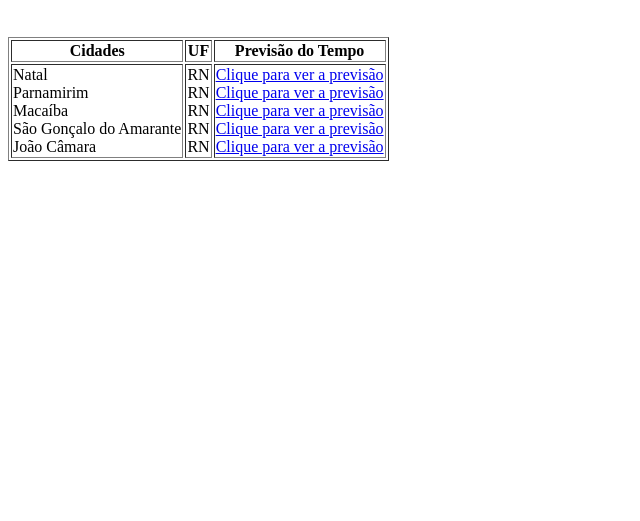
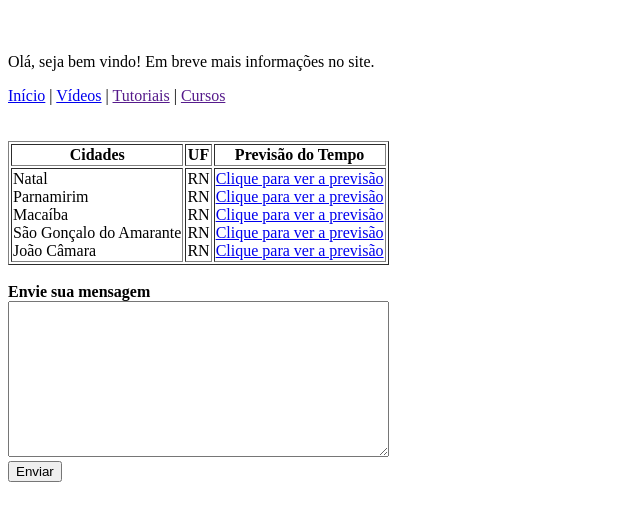
Before and after one commit to palmiery/palmiery.github.io, a plain HTML site: page index.html in a window 1280 px wide. Shown: the part 61-582 px from the top of the page, without its empty margins (0-640 px from the left). Drawn offline with Linux system fonts and the light colour scheme.

Commit message:
Editando index

```diff
--- a/index.html
+++ b/index.html
@@ -6,6 +6,17 @@
     <title>Renato Campos</title>
 
 <header><h1>Em desenvolvimento</h1></header><br>
+
+<p>Olá, seja bem vindo! Em breve mais informações no site.</p>
+
+    <nav>
+        <a href="https://palmiery.github.io/">Início</a> |
+        <a href="https://www.youtube.com/">Vídeos</a> |
+        <a href="" target="_blank">Tutoriais</a> |
+        <a href="" target="_blank">Cursos</a>
+    </nav>
+
+    <br><br>
 
     <section>
         <!-- Tabelas -->
@@ -24,6 +35,18 @@
         </table>
 
     </section>
+    <br>
+    <section>
+        <form method="post" action="#">
+            Envie sua mensagem<br>
+            <textarea name="mensagem" rows="10" cols="45"></textarea><br>
+            <button type="button">Enviar</button>
+         </form>
+
+
+
+    </section>
+
 </head>
 <body>
 
```
Lines whose indentation alone changed are shown as unchanged.
